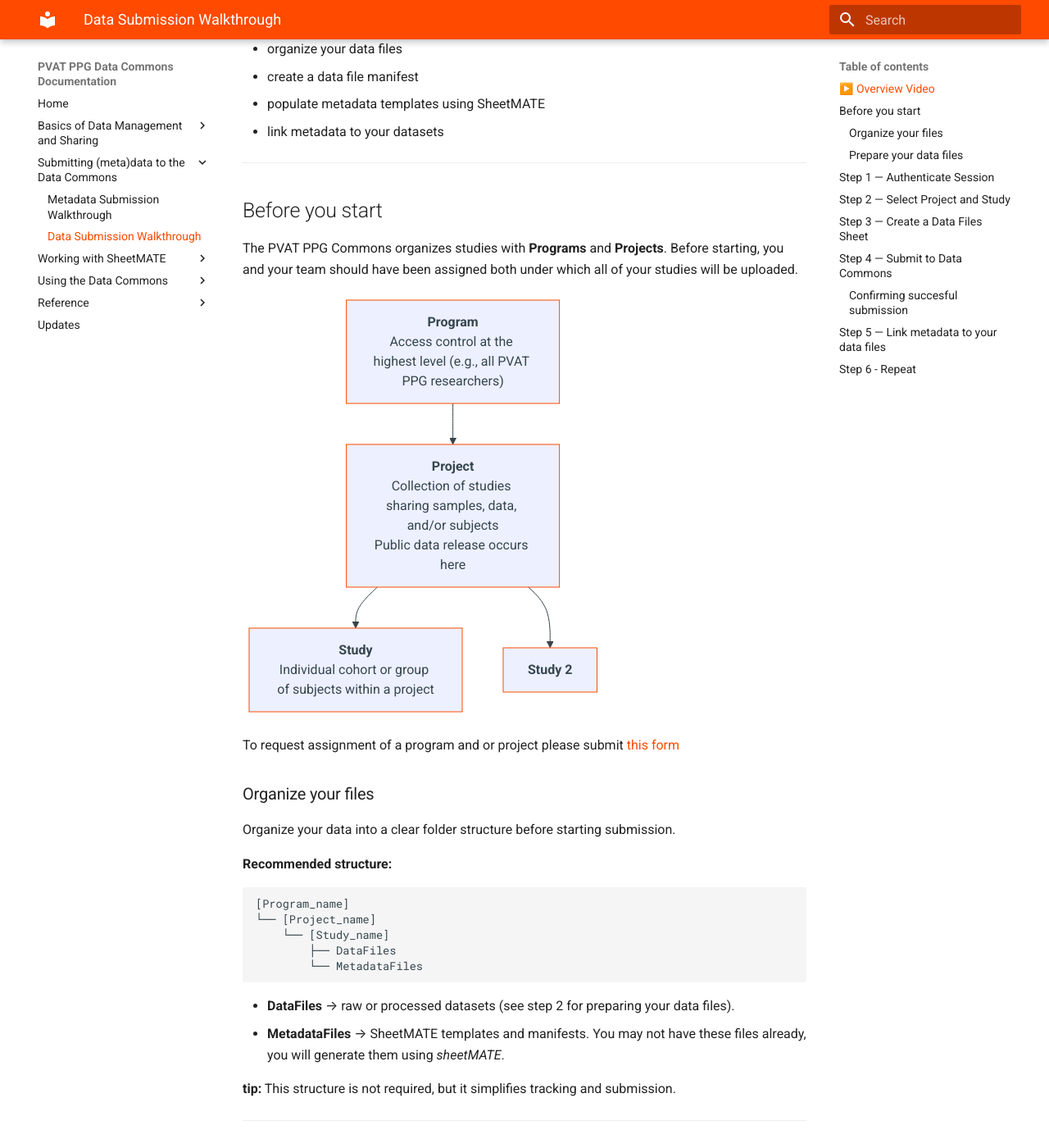
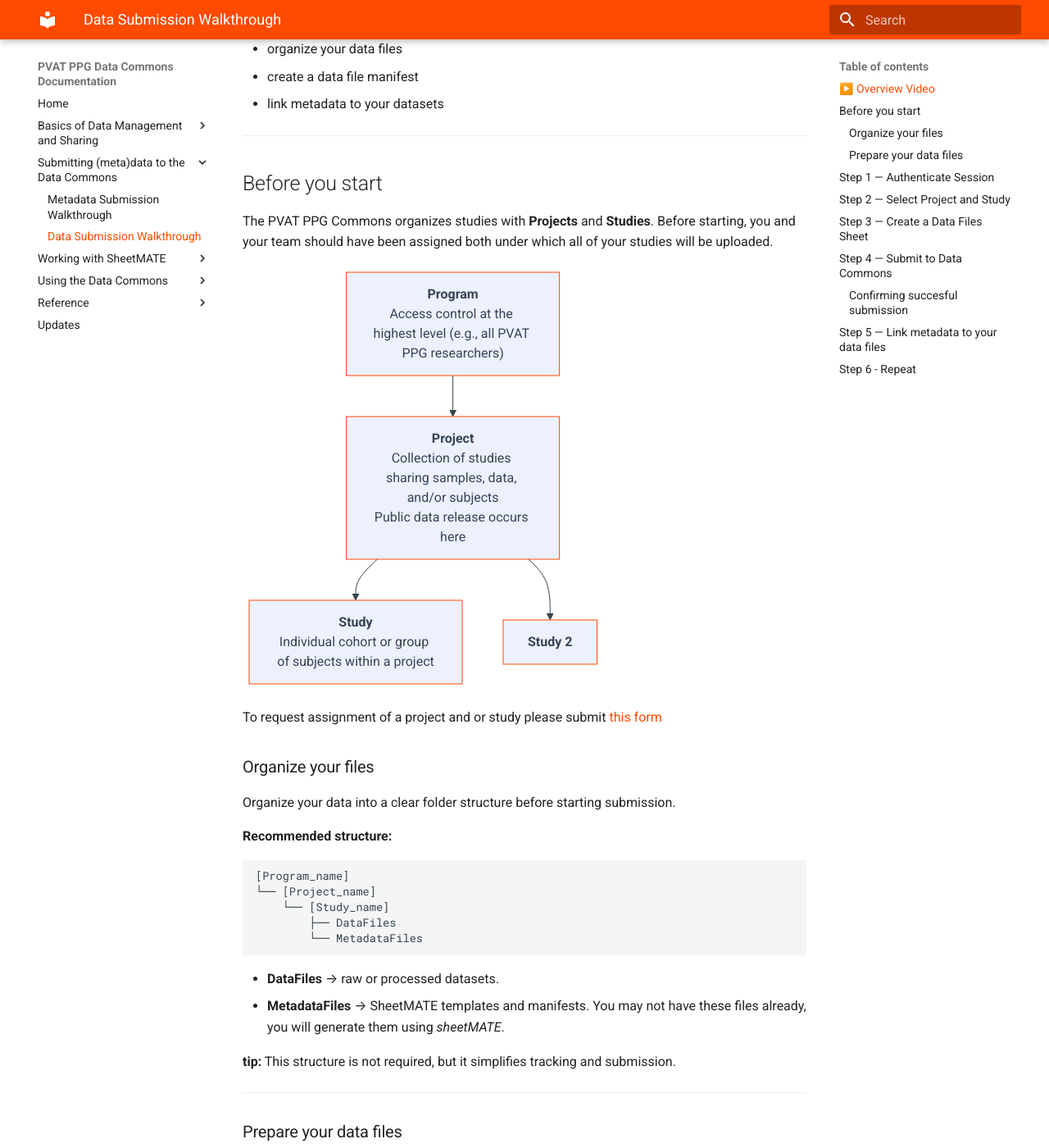
Before and after one commit to nault-research/pvatppg-commons-docs, an MkDocs documentation site: the page built from docs/getting-started/data_walkthrough.md, in a window 1280 px wide and 1400 px high, scrolled down 850 px. Shown: the whole window at 82% size. Built offline with MkDocs 1.6.1 and Material for MkDocs 9.7.7, drawn with Linux system fonts in a browser that asks for light colours; some of the changed text lies outside the part shown.

Commit message:
minor edits

````diff
--- a/docs/getting-started/data_walkthrough.md
+++ b/docs/getting-started/data_walkthrough.md
@@ -17,14 +17,13 @@ By the end of this walkthrough, you will:
 
 - organize your data files
 - create a data file manifest
-- populate metadata templates using SheetMATE
 - link metadata to your datasets
 
 ---
 
 ## Before you start
 
-The PVAT PPG Commons organizes studies with <b>Programs</b> and <b>Projects</b>. Before starting, you and your team should have been assigned both under which all of your studies will be uploaded.
+The PVAT PPG Commons organizes studies with <b>Projects</b> and <b>Studies</b>. Before starting, you and your team should have been assigned both under which all of your studies will be uploaded.
 
 ```mermaid
 flowchart TD
@@ -38,7 +37,7 @@ flowchart TD
     Project --> Study2
 ```
 
-To request assignment of a program and or project please submit [this form](https://forms.gle/YVq4s6z581GSCeKf8)
+To request assignment of a project and or study please submit [this form](https://forms.gle/YVq4s6z581GSCeKf8)
 
 ### Organize your files
 
@@ -54,7 +53,7 @@ Organize your data into a clear folder structure before starting submission.
         └── MetadataFiles
 ```
 
-- **DataFiles** → raw or processed datasets (see step 2 for preparing your data files).
+- **DataFiles** → raw or processed datasets.
 - **MetadataFiles** → SheetMATE templates and manifests. You may not have these files already, you will generate them using <i>sheetMATE</i>.
 
 <b>tip:</b>
@@ -308,4 +307,4 @@ Expected result:
 
 ## <b>Step 6</b> - Repeat
 
-Repeat step 5 until all the relevant metadata has been uploaded.
+Repeat steps 3-5 until all the relevant data and metadata has been uploaded.
````
Also changed, not shown: docs/getting-started/metadata_walkthrough.md (+3 -6 lines).
